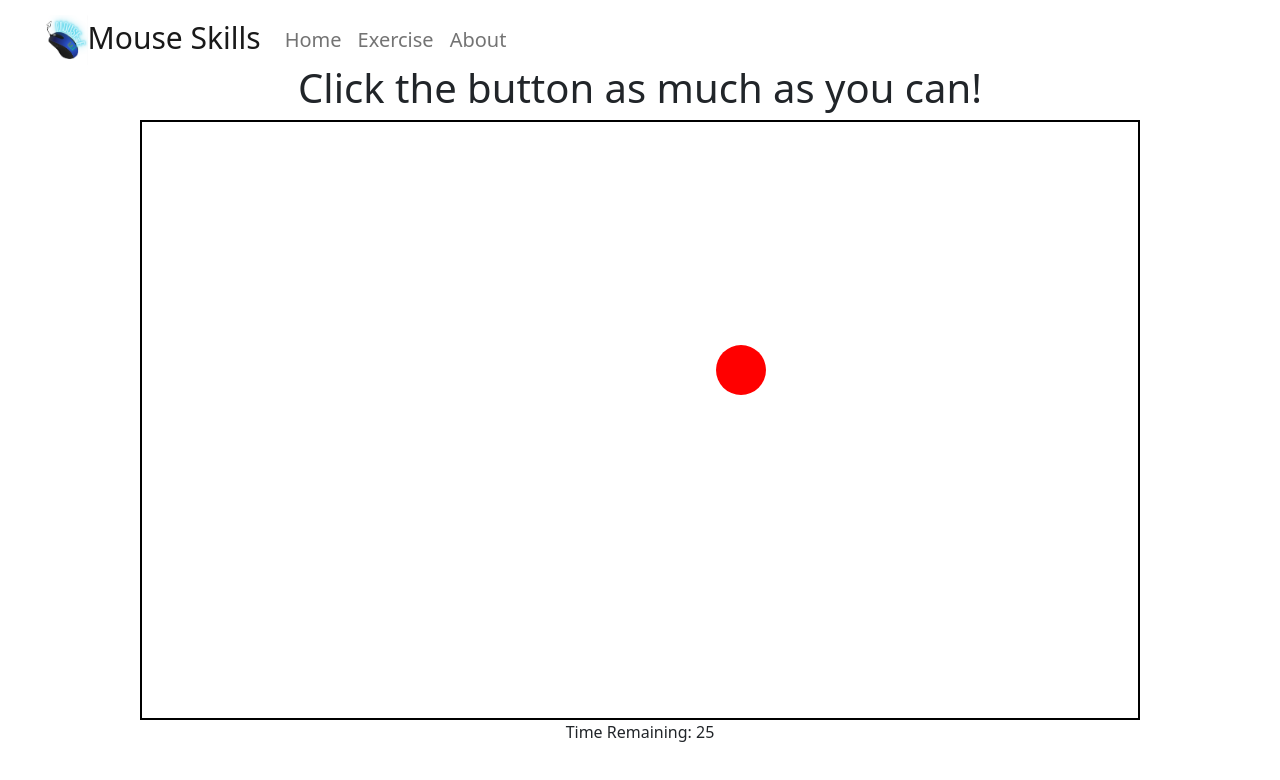
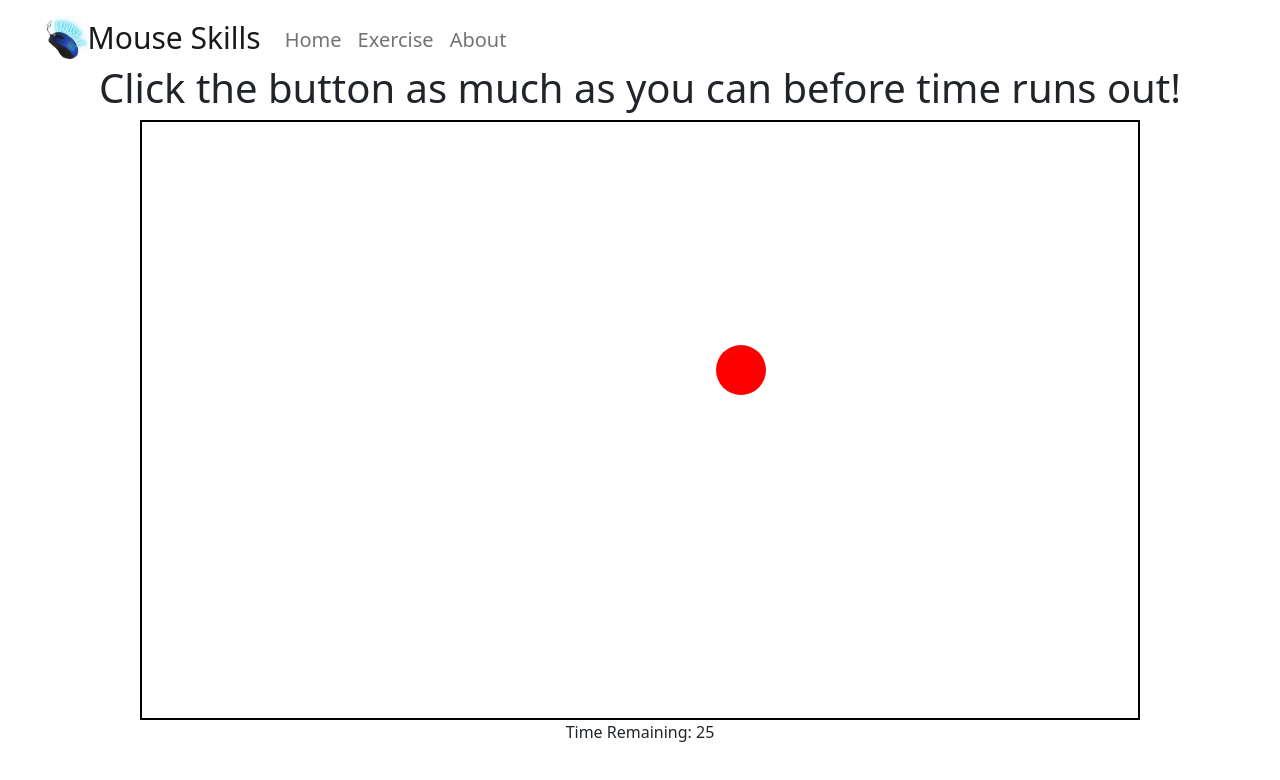
Before and after one commit to ZeyuShao-uOttawa/Mouse-Skills, a Vue app: page /exercise1 in a window 1280 px wide. Shown: the top 780 px of the page. Built offline with nearby package versions, Linux system fonts and the light colour scheme.

Commit message:
ChangedTitle for exercise 1

```diff
--- a/src/pages/Exercise1.vue
+++ b/src/pages/Exercise1.vue
@@ -64,7 +64,7 @@ function freeplay(){
 
 <template>
   <div class="container-fluid" style="text-align: center; margin: auto; height: 92vh;">
-    <h1>Click the button as much as you can!</h1>
+    <h1>Click the button as much as you can before time runs out!</h1>
     <div class="game-area" style="margin:auto;">
       <button v-if="(showButton && !gameOver) || (showButton && freePlay)" id="game-button" @click="handleClick" :style="{ top: position_y + 'px', left: position_x + 'px' }"></button>
       <button class="restart" v-if="gameOver && !freePlay" @click="startGame">Restart Game</button>
```
